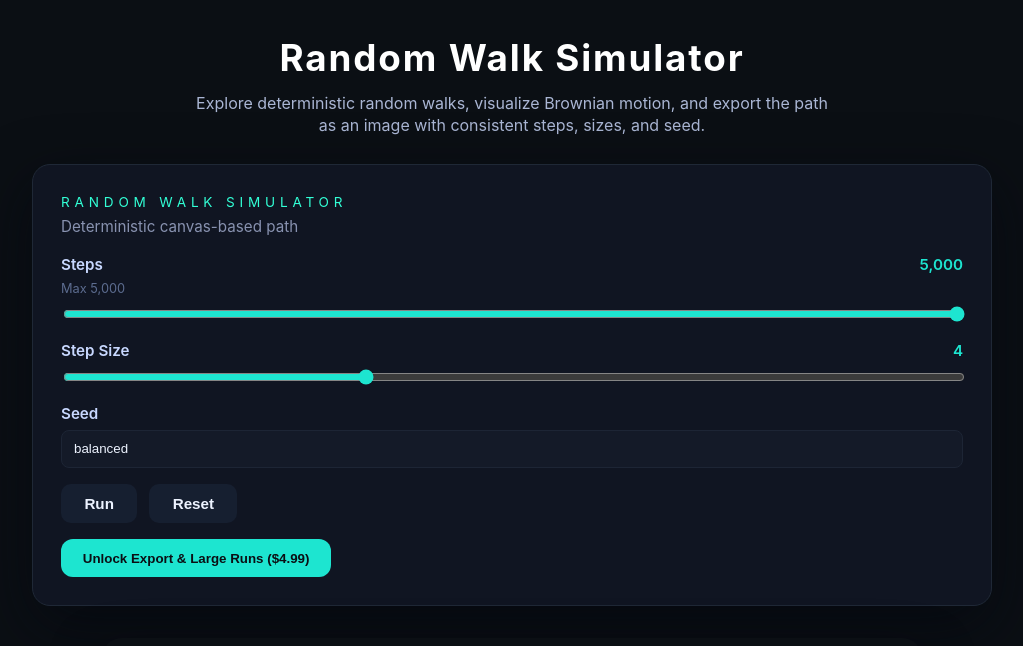
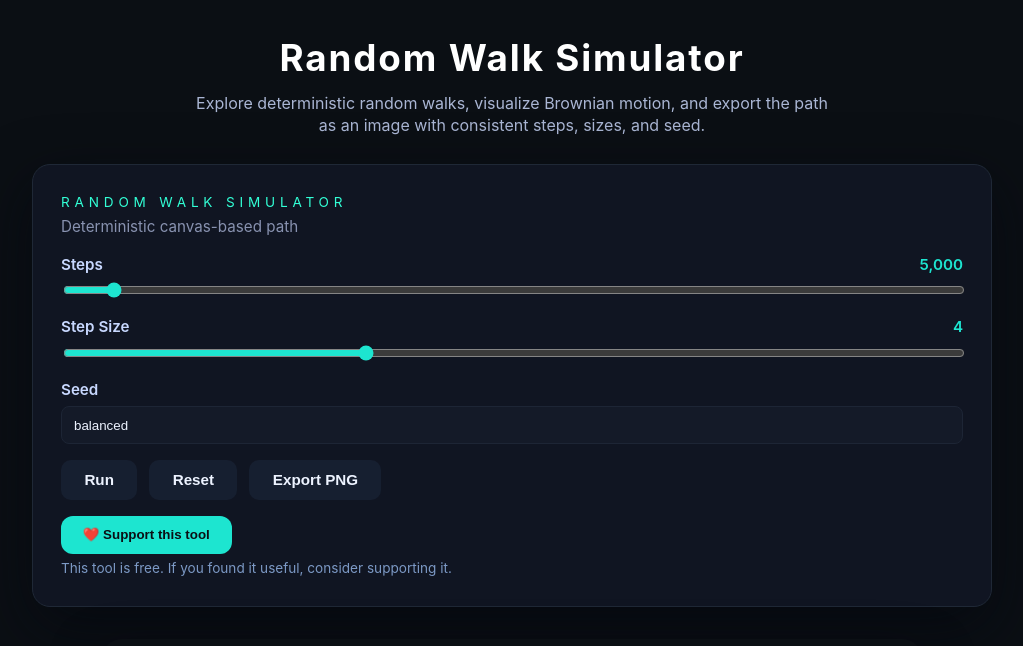
Before and after one commit to ender554/random-walk-simulator, a React (Vite) app: page / in a window 1280 px wide. Shown: the top 646 px of the page, without its empty margins (128-1151 px from the left). Built offline with nearby package versions, Linux system fonts and the light colour scheme.

Commit message:
switch to donation model

```diff
--- a/public/success.html
+++ b/public/success.html
@@ -36,14 +36,12 @@
   </head>
   <body>
     <div class="shell">
-      <h1>Thanks for unlocking Random Walk Pro!</h1>
-      <p>Your purchase has enabled export and larger runs.</p>
+      <h1>Thank you for supporting this project ❤️</h1>
+      <p>Your support helps keep educational tools like this free for everyone.</p>
       <button type="button" onclick="returnHome()">Return to simulator</button>
     </div>
 
     <script>
-      localStorage.setItem('unlocked', 'true');
-
       function returnHome() {
         window.location.href = '/';
       }
--- a/src/App.css
+++ b/src/App.css
@@ -78,12 +78,6 @@
   font-weight: 600;
 }
 
-.slider-meta {
-  margin: 0;
-  font-size: 0.8rem;
-  color: #5c6c8f;
-}
-
 .control-row input[type='range'] {
   width: 100%;
   accent-color: #1de5d0;
@@ -129,6 +123,9 @@
 .buy-row {
   margin-top: 1rem;
   display: flex;
+  flex-direction: column;
+  gap: 0.35rem;
+  align-items: flex-start;
 }
 
 .buy-link {
@@ -144,6 +141,12 @@
 .buy-link:hover {
   transform: translateY(-1px);
   box-shadow: 0 10px 25px rgba(29, 229, 208, 0.4);
+}
+
+.support-line {
+  margin: 0;
+  font-size: 0.85rem;
+  color: #7c99c5;
 }
 
 .canvas-wrapper {
--- a/src/App.jsx
+++ b/src/App.jsx
@@ -1,39 +1,15 @@
-import { useEffect, useRef, useState } from 'react';
+import { useRef, useState } from 'react';
 import Controls from './components/Controls';
 import RandomWalkCanvas from './components/RandomWalkCanvas';
 import './App.css';
 
-const stripePaymentLink = 'https://buy.stripe.com/bJe00i33624a0uV1NM28800';
+const stripePaymentLink = 'https://buy.stripe.com/7sY00i33610691rfEC28801';
 
 function App() {
   const canvasRef = useRef(null);
   const [steps, setSteps] = useState(5000);
   const [stepSize, setStepSize] = useState(4);
   const [seed, setSeed] = useState('balanced');
-  const [unlocked, setUnlocked] = useState(false);
-
-  const maxSteps = unlocked ? 100000 : 5000;
-
-  useEffect(() => {
-    if (typeof window === 'undefined') return;
-    const stored = localStorage.getItem('unlocked') === 'true';
-    setUnlocked(stored);
-
-    const handleStorage = (event) => {
-      if (event.key === 'unlocked') {
-        setUnlocked(event.newValue === 'true');
-      }
-    };
-
-    window.addEventListener('storage', handleStorage);
-    return () => window.removeEventListener('storage', handleStorage);
-  }, []);
-
-  useEffect(() => {
-    if (steps > maxSteps) {
-      setSteps(maxSteps);
-    }
-  }, [maxSteps, steps]);
 
   const handleRun = () => {
     canvasRef.current?.drawWalk(steps, stepSize, seed);
@@ -72,8 +48,6 @@ function App() {
         onRun={handleRun}
         onReset={handleReset}
         onExport={handleExport}
-        maxSteps={maxSteps}
-        unlocked={unlocked}
         onBuy={handleBuy}
       />
 
--- a/src/components/Controls.jsx
+++ b/src/components/Controls.jsx
@@ -10,8 +10,6 @@ function Controls({
   onRun,
   onReset,
   onExport,
-  maxSteps,
-  unlocked,
   onBuy
 }) {
   return (
@@ -27,12 +25,11 @@ function Controls({
         <label htmlFor="steps-range">
           Steps <span>{steps.toLocaleString()}</span>
         </label>
-        <p className="slider-meta">Max {maxSteps.toLocaleString()}</p>
         <input
           id="steps-range"
           type="range"
           min="100"
-          max={maxSteps}
+          max="100000"
           step="100"
           value={steps}
           onChange={(event) => setSteps(Number(event.target.value))}
@@ -72,20 +69,19 @@ function Controls({
         <button type="button" onClick={onReset}>
           Reset
         </button>
-        {unlocked && (
-          <button type="button" onClick={onExport}>
-            Export PNG
-          </button>
-        )}
+        <button type="button" onClick={onExport}>
+          Export PNG
+        </button>
       </div>
 
-      {!unlocked && (
-        <div className="buy-row">
+      <div className="buy-row">
         <button type="button" className="buy-link" onClick={onBuy}>
-            Unlock Export &amp; Large Runs ($4.99)
+          ❤️ Support this tool
         </button>
-        </div>
-      )}
+        <p className="support-line">
+          This tool is free. If you found it useful, consider supporting it.
+        </p>
+      </div>
     </section>
   );
 }
```
